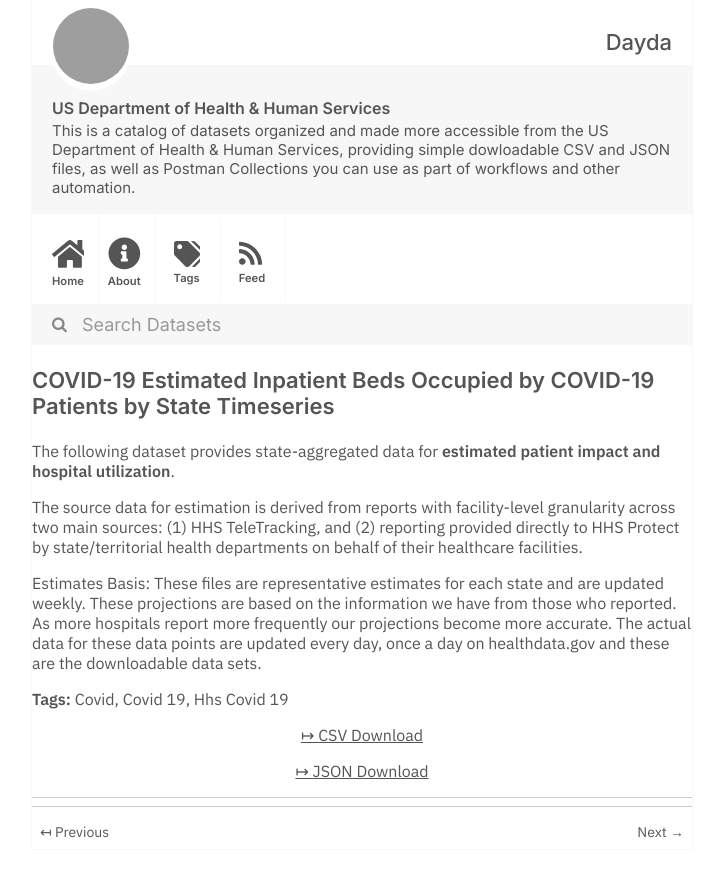
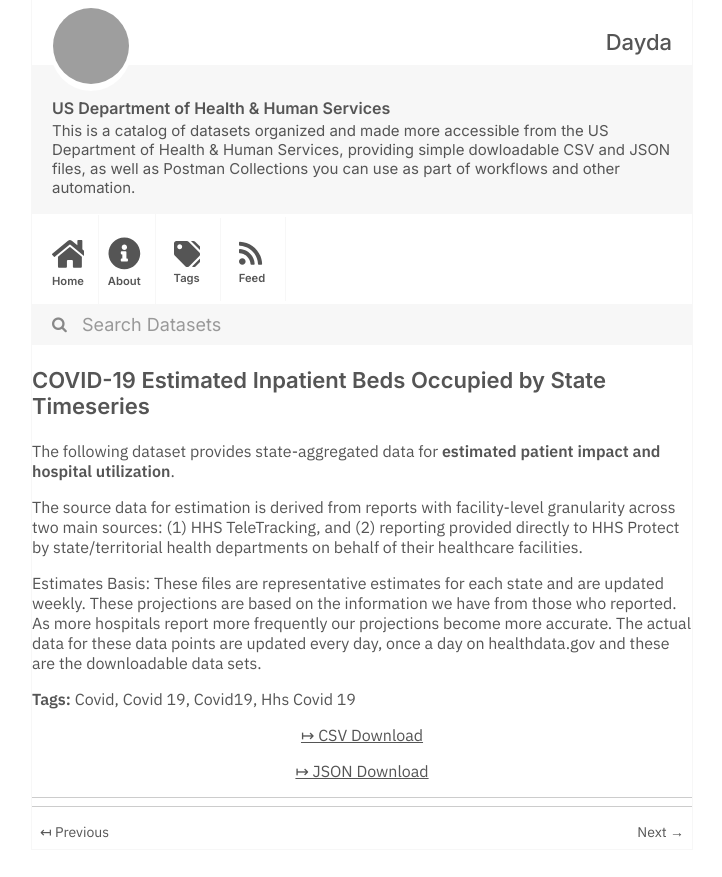
Before and after one commit to dayda-entities/us-department-of-health-and-human-services, a Jekyll site: the page built from _posts/2021-03-29-covid-19-estimated-inpatient-b.md, in a window 1280 px wide, cut to the strip 0-877 px from the top of the page. Shown: the whole strip, without its empty margins (278-1000 px from the left). Built offline with Jekyll 4.4.1, drawn with Linux system fonts in a browser that asks for light colours; grey boxes are pictures that could not be loaded.

Commit message:
Publish Data

```diff
--- a/_posts/2021-03-29-covid-19-estimated-inpatient-b.md
+++ b/_posts/2021-03-29-covid-19-estimated-inpatient-b.md
@@ -1,18 +1,17 @@
 ---
-title: >-
-  COVID-19 Estimated Inpatient Beds Occupied by COVID-19 Patients by State
-  Timeseries
-created: '2021-03-29T23:35:41.822789'
-modified: '2021-05-08T21:08:19.283263'
+title: COVID-19 Estimated Inpatient Beds Occupied by State Timeseries
+created: '2021-03-29T23:35:00.105952'
+modified: '2021-05-08T21:08:08.842724'
 state: active
 type: dataset
 tags:
   - Covid
   - Covid 19
+  - Covid19
   - Hhs Covid 19
 groups: []
-csv_url: 'https://healthdata.gov/api/views/py8k-j5rq/rows.csv?accessType=DOWNLOAD'
-json_url: 'https://healthdata.gov/api/views/py8k-j5rq/rows.json?accessType=DOWNLOAD'
+csv_url: 'https://healthdata.gov/api/views/jjp9-htie/rows.csv?accessType=DOWNLOAD'
+json_url: 'https://healthdata.gov/api/views/jjp9-htie/rows.json?accessType=DOWNLOAD'
 layout: post
 
 ---
```
